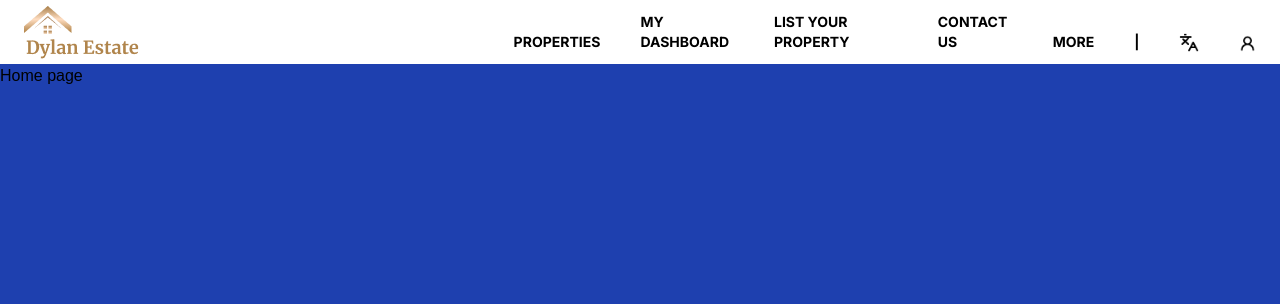
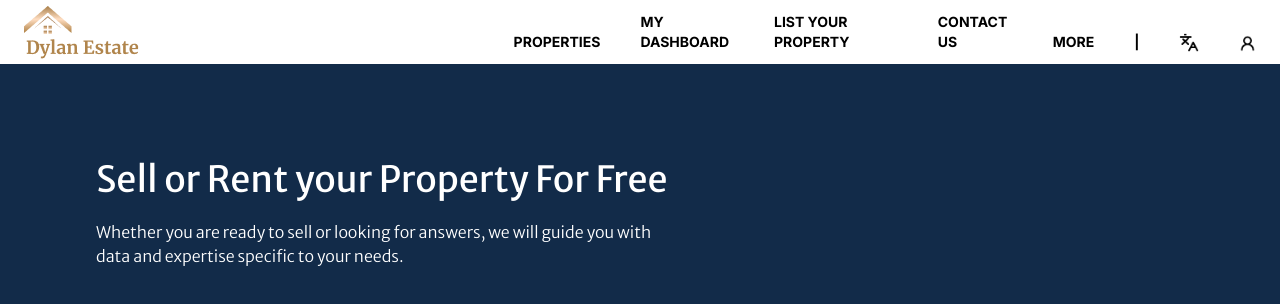
Before and after one commit to Adithya-why/estateFront, a React (Vite) app: page / in a window 1280 px wide. Shown: the top 304 px of the page. Built offline with nearby package versions, Linux system fonts and the light colour scheme.

Commit message:
completed top section of landing page

```diff
--- a/index.html
+++ b/index.html
@@ -12,6 +12,11 @@
     <link rel="preconnect" href="https://fonts.gstatic.com" crossorigin>
     <link href="https://fonts.googleapis.com/css2?family=Inter:wght@100..900&display=swap" rel="stylesheet">
 
+    <link rel="preconnect" href="https://fonts.googleapis.com">
+    <link rel="preconnect" href="https://fonts.gstatic.com" crossorigin>
+    <link href="https://fonts.googleapis.com/css2?family=Merriweather+Sans:ital,wght@0,300..800;1,300..800&display=swap" rel="stylesheet">
+
+
 
   </head>
   <body>
--- a/src/App.css
+++ b/src/App.css
@@ -1,6 +1,4 @@
-*{
-    font-family: Arial, Helvetica, sans-serif;
-}
+
 
 body,html{
     width: 100vw;
@@ -19,3 +17,13 @@ body,html{
     font-weight: 700;
     font-family: "Inter";
 }
+
+
+
+.landing{
+    font-family: "Merriweather Sans";
+    background-color: #122B49;
+    color: white;
+
+
+}
--- a/src/App.jsx
+++ b/src/App.jsx
@@ -3,6 +3,7 @@ import { useState } from 'react'
 import './App.css'
 import { Route, BrowserRouter as Router, Routes } from 'react-router-dom'
 import Navbar from './common/NavBar'
+import Landing from './components/Landing'
 
 function App() {
 
@@ -17,7 +18,15 @@ function App() {
 
       <Routes>
 
-        <Route path='/' element={<div className='bg-blue-800'>Home page</div>}/>
+        <Route path='/' element=
+
+        {
+        <Landing>
+
+        </Landing>
+        }
+
+        />
 
       </Routes>
 
--- /dev/null
+++ b/src/components/Landing.jsx
@@ -0,0 +1,23 @@
+export default function Landing(){
+
+
+
+
+
+    return(
+        <div className="landing">
+
+
+            <div className="flex flex-col pl-24 pt-24 gap-5">
+
+                <div className="text-4xl">Sell or Rent your Property For Free</div>
+
+                <div className="font-thin w-1/2">Whether you are ready to sell or looking for answers,
+                    we will guide you with data and expertise specific to your needs.
+
+                </div>
+            </div>
+
+        </div>
+    )
+}
```
